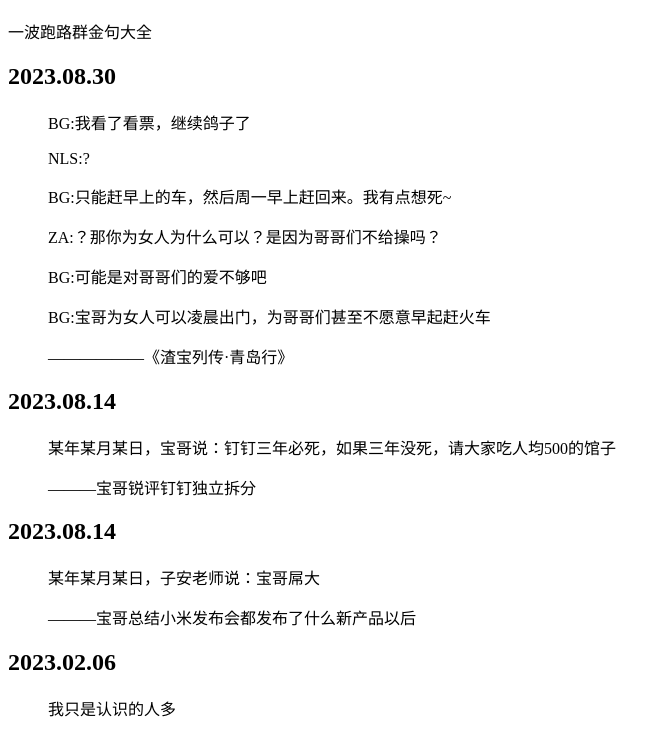
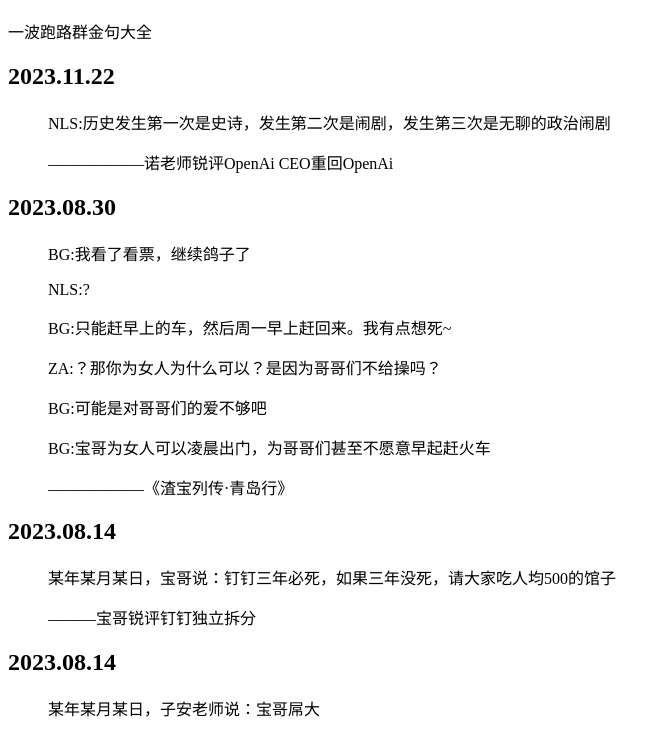
Before and after one commit to yehuo/BibleVerse, a plain HTML site: page index.html in a window 1280 px wide. Shown: the part 61-794 px from the top of the page, without its empty margins (0-671 px from the left). Drawn offline with Linux system fonts and the light colour scheme.

Commit message:
Generate html files from readme.

```diff
--- a/index.html
+++ b/index.html
@@ -1,6 +1,11 @@
 <!DOCTYPE html>
 <h1>BibleVerse</h1>
 <p>一波跑路群金句大全</p>
+<h2>2023.11.22</h2>
+<blockquote>
+<p>NLS:历史发生第一次是史诗，发生第二次是闹剧，发生第三次是无聊的政治闹剧</p>
+<p>——————诺老师锐评OpenAi CEO重回OpenAi</p>
+</blockquote>
 <h2>2023.08.30</h2>
 <blockquote>
 <p>BG:我看了看票，继续鸽子了</p>
```
